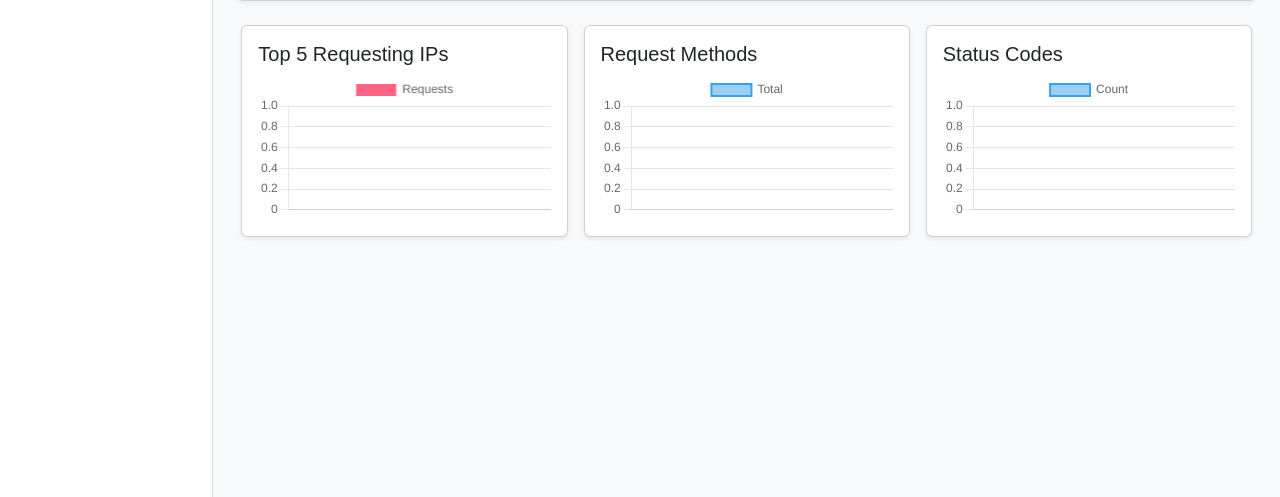
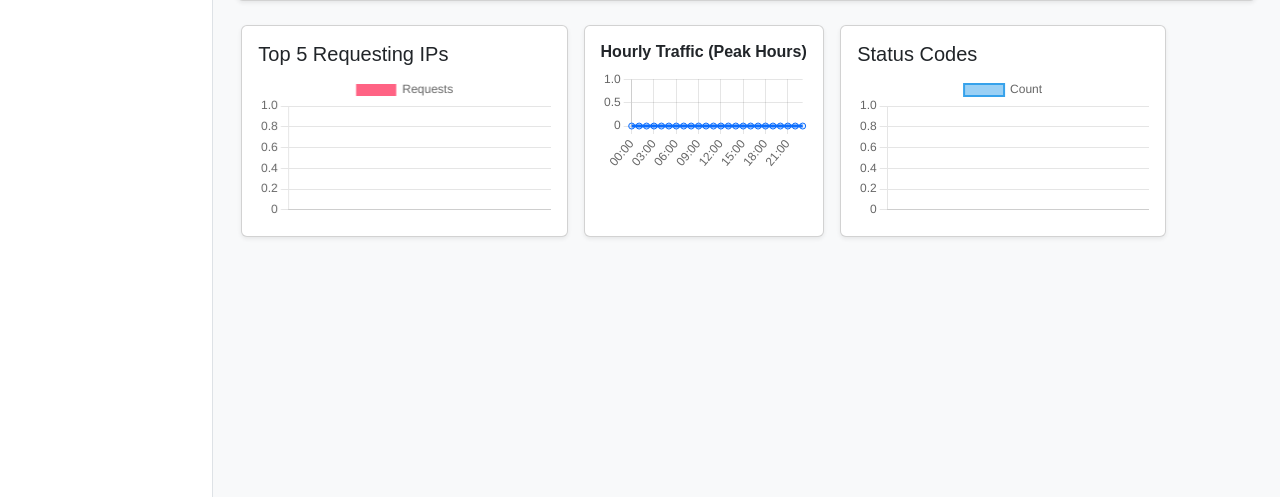
Before and after one commit to irpaann/Backup_Ubuntu_Server, a Flask app: page / in a window 1280 px wide. Shown: the part 288-785 px from the top of the page. Run offline with Flask 3, Linux system fonts and the light colour scheme; the visitor is signed in with stand-in values (Sample User, id 1); data that the repository does not hold is empty; some libraries are stand-ins or nearby versions.

Commit message:
BAckup Data server V3 Tambahan Hourly trafik

```diff
--- a/sf_dashboard-monitoring/routes/api.py
+++ b/sf_dashboard-monitoring/routes/api.py
@@ -236,9 +236,12 @@ def register_api(app):
 
     @app.route("/api/blacklist/check", methods=["GET"])
     def check_ip():
-        # Nginx auth_request biasanya mengirimkan IP asli lewat header atau argumen
-        # Kita ambil dari argumen ?ip=... atau dari header X-Real-IP yang diteruskan Nginx
-        ip = request.args.get("ip") or request.headers.get("X-Real-IP")
+       # Ambil IP dari parameter URL, jika tidak ada cek X-Forwarded-For, jika tidak ada baru X-Real-IP
+        ip = request.args.get("ip") or request.headers.get("X-Forwarded-For") or request.headers.get("X-Real-IP")
+
+        # Jika header X-Forwarded-For berisi koma (misal: "IP_User, IP_Proxy"), ambil IP pertama saja
+        if ip and "," in ip:
+            ip = ip.split(",")[0].strip()
 
         if not ip:
             return jsonify({"is_blocked": False}), 200
@@ -400,21 +403,30 @@ def register_api(app):
         })
 
 
-    @app.route("/api/stats/methods")
-    def stats_methods():
+    @app.route("/api/stats/hourly")
+    def stats_hourly():
         db = get_db()
         where, params = build_filters(request)
 
+        # Query untuk menghitung jumlah request per jam (00-23)
         rows = db.execute(f"""
-            SELECT method, COUNT(*) AS total
+            SELECT strftime('%H', timestamp) AS hour, COUNT(*) AS total
             FROM logs
             {where}
-            GROUP BY method
+            GROUP BY hour
+            ORDER BY hour ASC
         """, params).fetchall()
 
+        # Inisialisasi template 24 jam dengan nilai 0 agar jam yang kosong tetap muncul
+        hourly_data = {f"{i:02d}:00": 0 for i in range(24)}
+
+        for r in rows:
+            if r["hour"]:
+                hourly_data[f"{int(r['hour']):02d}:00"] = r["total"]
+
         return jsonify({
-            "labels": [r["method"] for r in rows],
-            "values": [r["total"] for r in rows]
+            "labels": list(hourly_data.keys()),
+            "values": list(hourly_data.values())
         })
 
     @app.route("/api/stats/status")
--- a/sf_dashboard-monitoring/static/js/dashboard.js
+++ b/sf_dashboard-monitoring/static/js/dashboard.js
@@ -149,28 +149,10 @@ function getFilterParams() {
 // CHARTS
 // ======================
 
-let chartRequests, chartMethods, chartStatus,chartIPs;
+let chartRequests, chartHourly, chartStatus,chartIPs;
 
 function loadCharts() {
     const params = new URLSearchParams(getFilterParams()).toString();
-
-    // Requests per minute
-    // fetch("/api/stats/requests?" + params)
-    //     .then(res => res.json())
-    //     .then(data => {
-    //         if (chartRequests) chartRequests.destroy();
-    //         chartRequests = new Chart(document.getElementById("chartRequests"), {
-    //             type: "line",
-    //             data: {
-    //                 labels: data.labels,
-    //                 datasets: [{
-    //                     label: "Requests",
-    //                     data: data.values,
-    //                     borderWidth: 2
-    //                 }]
-    //             }
-    //         });
-    //     });
 
         fetch("/api/stats/ips?" + params) // Pastikan endpoint ini tersedia di backend
         .then(res => res.json())
@@ -195,20 +177,32 @@ function loadCharts() {
             });
         });
 
-    // Methods
-    fetch("/api/stats/methods?" + params)
+        // hourly requests
+        fetch("/api/stats/hourly?" + params)
         .then(res => res.json())
         .then(data => {
-            if (chartMethods) chartMethods.destroy();
-            chartMethods = new Chart(document.getElementById("chartMethods"), {
-                type: "bar",
+            if (chartHourly) chartHourly.destroy();
+            chartHourly = new Chart(document.getElementById("chartHourly"), {
+                type: "line", // Menggunakan line chart agar tren naik turun jam sibuk terlihat jelas
                 data: {
-                    labels: data.labels,
+                    labels: data.labels, // ["00:00", "01:00", ... "23:00"]
                     datasets: [{
-                        label: "Total",
+                        label: "Total Requests",
                         data: data.values,
-                        borderWidth: 2
+                        borderColor: "#0d6efd",
+                        backgroundColor: "rgba(13, 110, 253, 0.1)",
+                        fill: true,
+                        tension: 0.4 // Membuat garis melengkung halus
                     }]
+                },
+                options: {
+                    responsive: true,
+                    plugins: {
+                        legend: { display: false }
+                    },
+                    scales: {
+                        y: { beginAtZero: true }
+                    }
                 }
             });
         });
--- a/sf_dashboard-monitoring/templates/pages/dashboard.html
+++ b/sf_dashboard-monitoring/templates/pages/dashboard.html
@@ -95,11 +95,11 @@
             </div>
         </div>
 
-        <div class="col-md-4">
-            <div class="card shadow-sm">
+        <div class="col-md-3">
+            <div class="card shadow-sm h-100">
                 <div class="card-body">
-                    <h5>Request Methods</h5>
-                    <canvas id="chartMethods"></canvas>
+                    <h6 class="fw-bold">Hourly Traffic (Peak Hours)</h6>
+                    <canvas id="chartHourly"></canvas>
                 </div>
             </div>
         </div>
```
Also changed, not shown: sf_dashboard-monitoring/unblock_me.py (deleted, +0 -27 lines), sf_dashboard-monitoring/utils/security_engine.py (+23 -9 lines), sf_dashboard-monitoring/templates/pages/settings.html (deleted), sf_dashboard-monitoring/templates/pages/threats.html (deleted), 11 other files.
